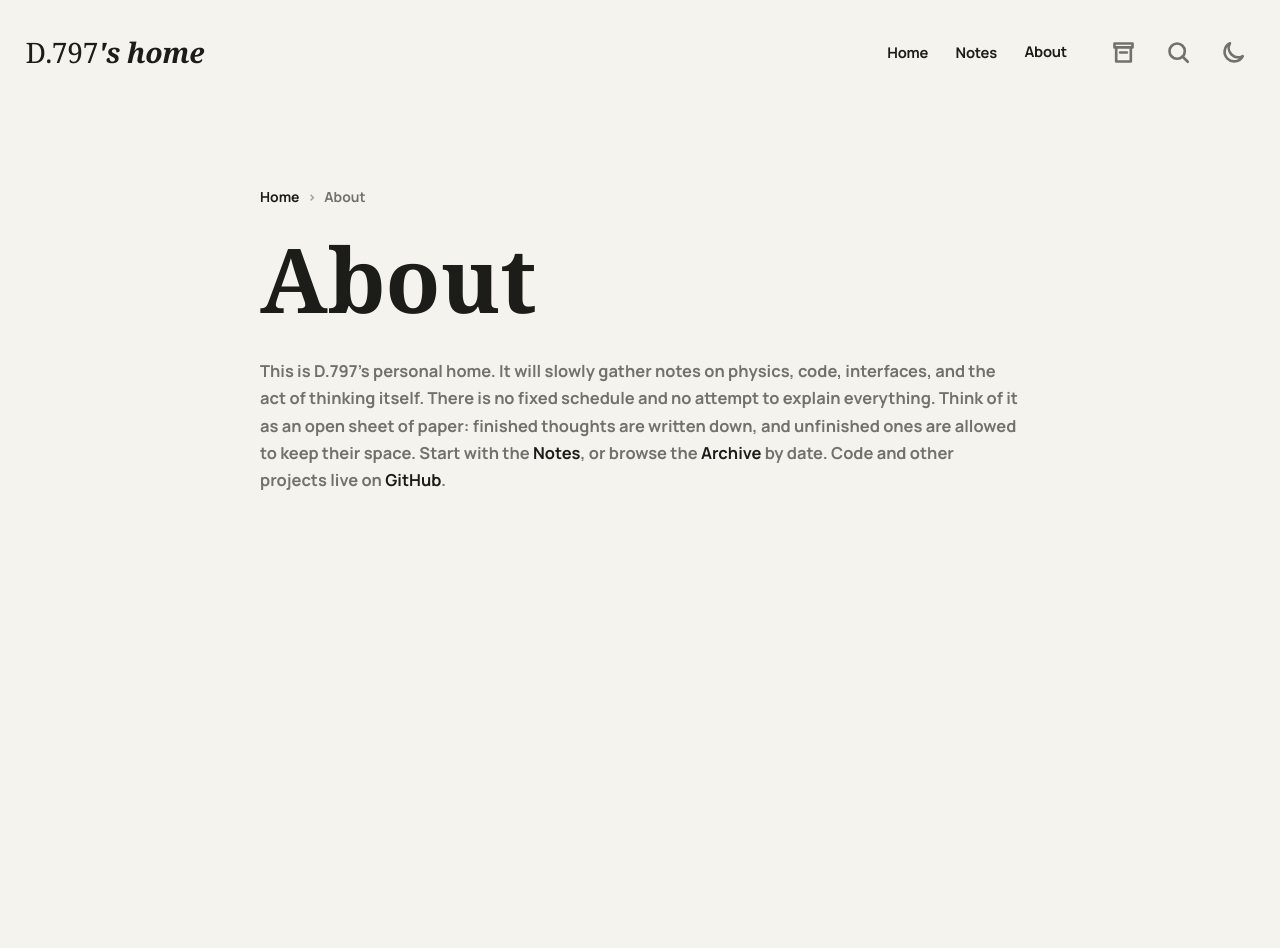
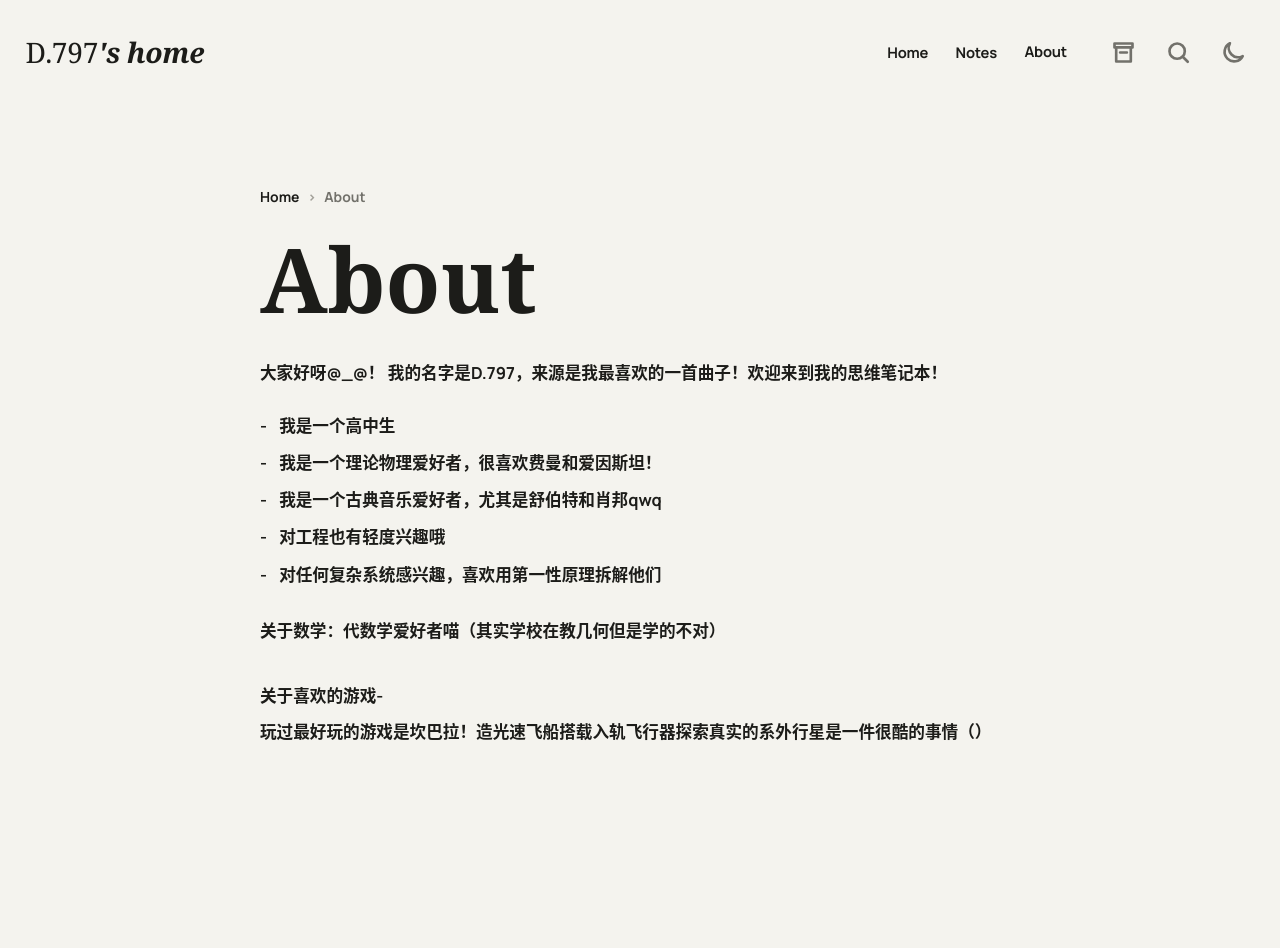
Before and after one commit to Andante-Assai/Andante-Assai.github.io, a Jekyll site: the page built from about/index.html, in a window 1280 px wide. Built offline with Jekyll 4.4.1, drawn with Linux system fonts in a browser that asks for light colours; some web fonts are replaced; before the commit the page ends 900 px from its top, so only the background shows below that.

Commit message:
Update home introduction and About copy

```diff
--- a/about/index.html
+++ b/about/index.html
@@ -3,12 +3,12 @@
 permalink: /about/
 ---
 <!doctype html>
-<html lang="en" data-theme="light">
+<html lang="zh-CN" data-theme="light">
 <head>
   <meta charset="utf-8">
   <meta name="viewport" content="width=device-width, initial-scale=1">
   <meta name="theme-color" content="#f4f3ee">
-  <meta name="description" content="About D.797 and this quiet corner of the web.">
+  <meta name="description" content="关于 D.797：理论物理、古典音乐、工程、数学与复杂系统。">
   <title>About — D.797's home</title>
   <link rel="icon" href="../favicon.svg" type="image/svg+xml">
   <link rel="stylesheet" href="{{ '/styles.css' | relative_url }}?v={{ site.time | date: '%s' }}">
@@ -33,8 +33,20 @@
     </header>
 
     <section class="about-layout" aria-label="About me">
-      <div class="about-copy">
-        <p>This is D.797's personal home. It will slowly gather notes on physics, code, interfaces, and the act of thinking itself. There is no fixed schedule and no attempt to explain everything. Think of it as an open sheet of paper: finished thoughts are written down, and unfinished ones are allowed to keep their space. Start with the <a class="text-link" href="../Notes/">Notes</a>, or browse the <a class="text-link" href="../Archieve/">Archive</a> by date. Code and other projects live on <a class="text-link" href="https://github.com/Andante-Assai" rel="me">GitHub</a>.</p>
+      <div class="about-copy about-copy-zh">
+        <p>大家好呀@_@！ 我的名字是D.797，来源是我最喜欢的一首曲子！欢迎来到我的思维笔记本！</p>
+        <ul class="about-list">
+          <li>我是一个高中生</li>
+          <li>我是一个理论物理爱好者，很喜欢费曼和爱因斯坦！</li>
+          <li>我是一个古典音乐爱好者，尤其是舒伯特和肖邦qwq</li>
+          <li>对工程也有轻度兴趣哦</li>
+          <li>对任何复杂系统感兴趣，喜欢用第一性原理拆解他们</li>
+        </ul>
+        <p>关于数学：代数学爱好者喵（其实学校在教几何但是学的不对）</p>
+        <div class="about-topic-group">
+          <p class="about-topic">关于喜欢的游戏-</p>
+          <p>玩过最好玩的游戏是坎巴拉！造光速飞船搭载入轨飞行器探索真实的系外行星是一件很酷的事情（）</p>
+        </div>
       </div>
     </section>
   </main>
--- a/index.html
+++ b/index.html
@@ -29,7 +29,10 @@
   <main id="content" class="page-shell">
     <section class="home-hero" aria-labelledby="hero-title">
       <div class="hero-primary">
-        <h1 class="hero-title reveal" id="hero-title" style="--delay: 90ms">Beauty is the splendour of truth.</h1>
+        <h1 class="hero-title reveal" id="hero-title" style="--delay: 90ms"><span class="hero-line">Beauty is the</span><span class="hero-line">splendour of truth.</span></h1>
+      </div>
+      <div class="home-about-copy reveal" style="--delay: 170ms">
+        <p>This is D.797's personal home. It will slowly gather notes on physics, code, interfaces, and the act of thinking itself. There is no fixed schedule and no attempt to explain everything. Think of it as an open sheet of paper: finished thoughts are written down, and unfinished ones are allowed to keep their space. Start with the <a class="text-link" href="{{ '/Notes/' | relative_url }}">Notes</a>, or browse the <a class="text-link" href="{{ '/Archieve/' | relative_url }}">Archive</a> by date. Code and other projects live on <a class="text-link" href="https://github.com/Andante-Assai" rel="me">GitHub</a>.</p>
       </div>
     </section>
 
--- a/styles.css
+++ b/styles.css
@@ -188,7 +188,7 @@
 }
 
 .hero-primary {
-  max-width: var(--reading);
+  max-width: 980px;
   margin: 0 auto;
   text-align: left;
 }
@@ -205,7 +205,7 @@
 }
 
 .hero-title {
-  max-width: var(--reading);
+  max-width: none;
   margin: 0;
   font-family: var(--display);
   font-size: clamp(3.45rem, 7.8vw, 7.15rem);
@@ -213,6 +213,23 @@
   letter-spacing: 0;
   line-height: 0.94;
   text-wrap: balance;
+}
+
+.hero-line {
+  display: block;
+  white-space: nowrap;
+}
+
+.home-about-copy {
+  max-width: var(--reading);
+  margin: clamp(34px, 4.4vw, 58px) auto 0;
+  color: var(--muted);
+  font-size: 1.03rem;
+  line-height: 1.72;
+}
+
+.home-about-copy p {
+  margin: 0;
 }
 
 .hero-secondary {
@@ -772,6 +789,43 @@
   margin: 0 0 1.4em;
 }
 
+.about-copy-zh {
+  color: var(--ink);
+  font-family: var(--sans);
+  font-size: 1.04rem;
+  line-height: 1.9;
+}
+
+.about-copy-zh p {
+  margin-bottom: 1.25em;
+}
+
+.about-list {
+  margin: 0 0 1.5em;
+  padding: 0;
+  list-style: none;
+}
+
+.about-list li {
+  position: relative;
+  margin: 0.34em 0;
+  padding-left: 1.15em;
+}
+
+.about-list li::before {
+  content: "-";
+  position: absolute;
+  left: 0;
+}
+
+.about-topic-group {
+  margin-top: 2em;
+}
+
+.about-topic {
+  margin-bottom: 0.25em !important;
+}
+
 .text-link {
   color: var(--ink);
   font-weight: 700;
@@ -1185,9 +1239,15 @@
   }
 
   .hero-title {
-    font-size: clamp(3rem, 14.2vw, 4.1rem);
+    font-size: clamp(1.8rem, 8.4vw, 4.1rem);
     letter-spacing: 0;
     line-height: 0.94;
+  }
+
+  .home-about-copy {
+    margin-top: 32px;
+    font-size: 0.98rem;
+    line-height: 1.68;
   }
 
   .hero-intro {
```
